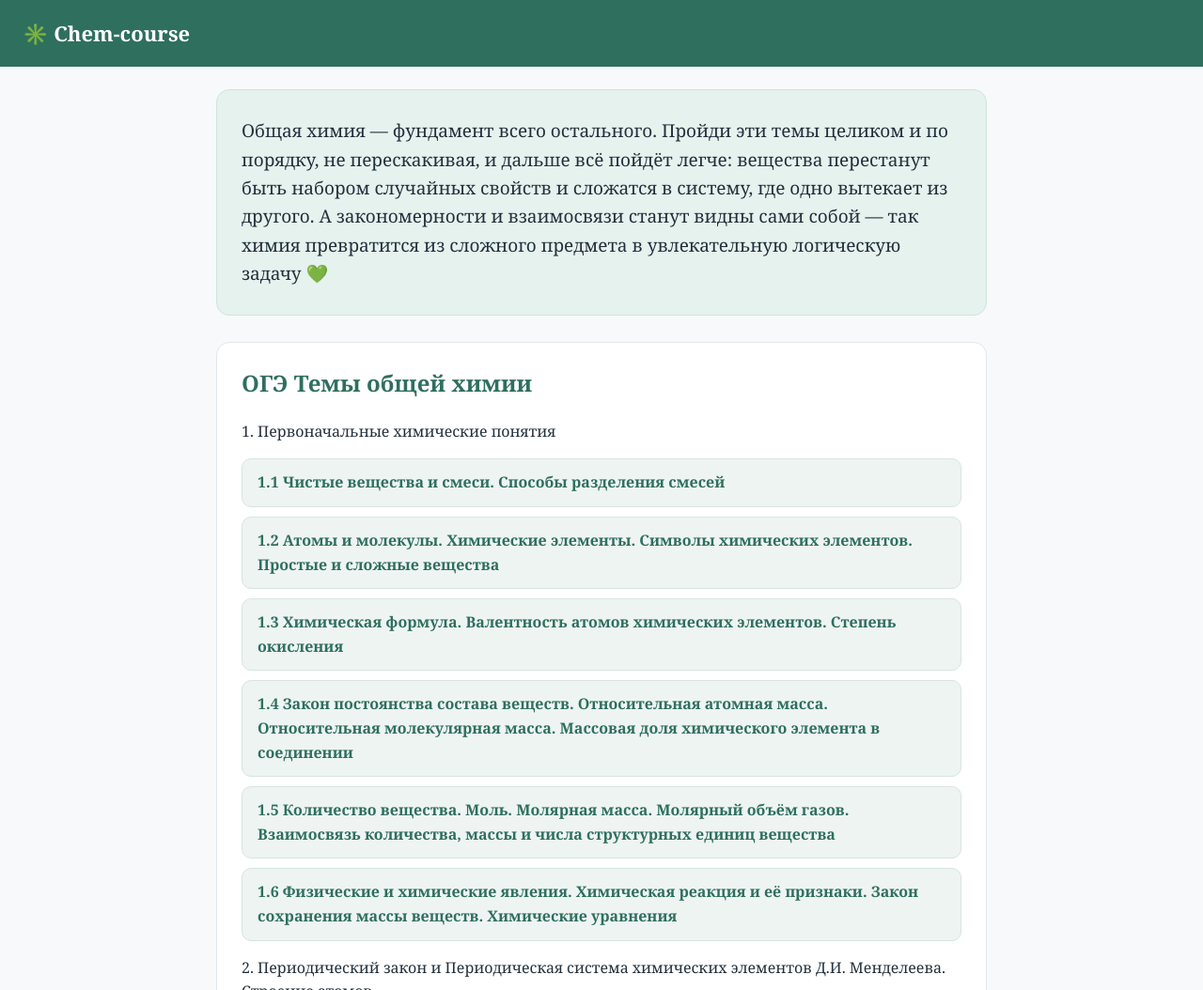
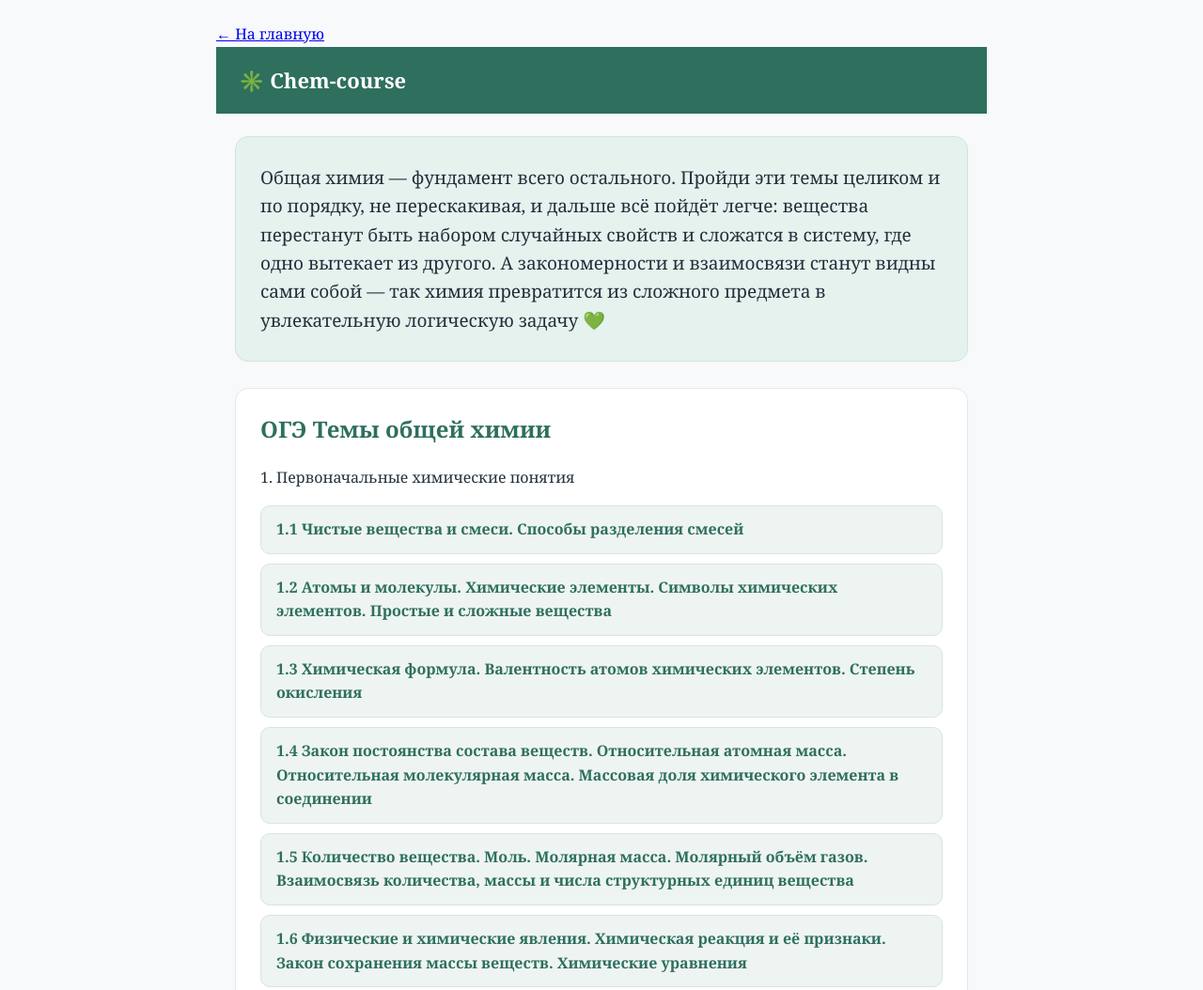
Before and after one commit to Shio-Wp993/chemcourse, a plain HTML site: page obshchaya-himiya.html in a window 1280 px wide. Shown: the top 1054 px of the page at 94% size. Drawn offline with Linux system fonts and the light colour scheme.

Commit message:
Update obshchaya-himiya.html

```diff
--- a/obshchaya-himiya.html
+++ b/obshchaya-himiya.html
@@ -5,6 +5,10 @@
 <meta name="viewport" content="width=device-width, initial-scale=1.0">
 <title>Общая химия — Chem-course</title>
 <link rel="stylesheet" href="style.css">
+
+  <main>
+    <a class="back-link" href="index.html">← На главную</a>
+
 </head>
 <body>
 
```
